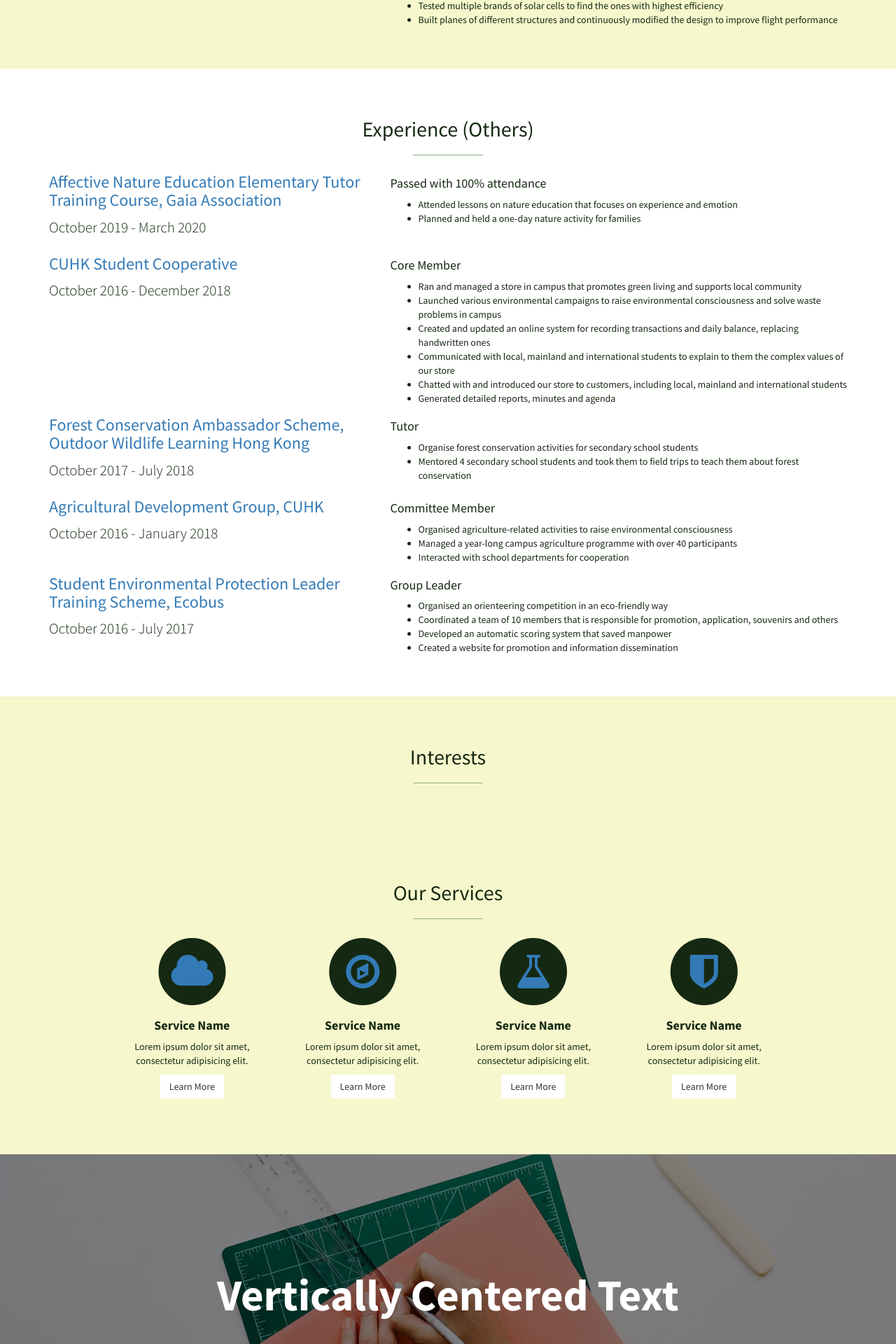
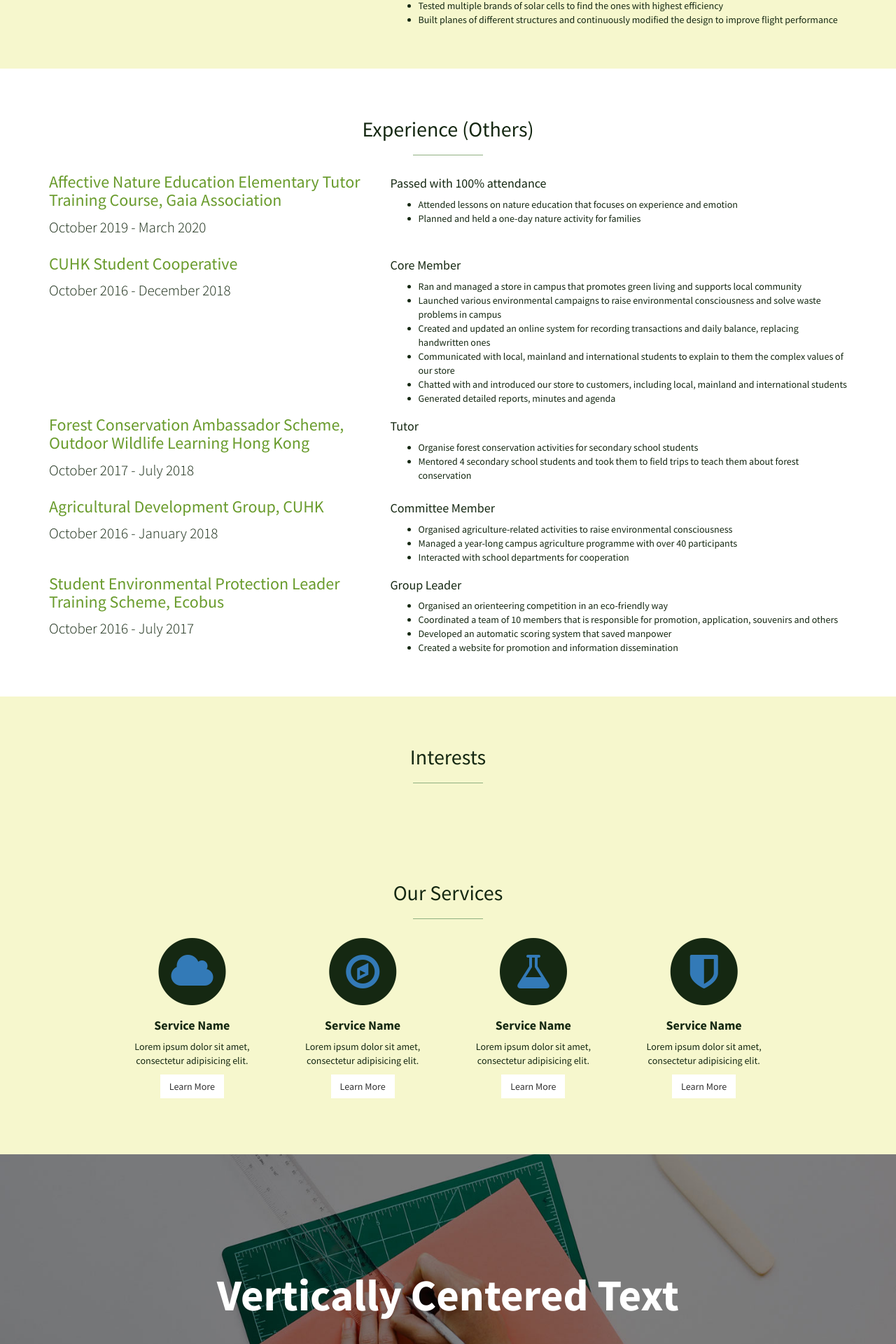
Before and after one commit to leelacceber/stylish-portfolio-jekyll-master, a Jekyll site: the page built from index.html, in a window 1280 px wide. Shown: the part 2319-4239 px from the top of the page at 70% size. Built offline with Jekyll 4.4.1, drawn with Linux system fonts in a browser that asks for light colours.

Commit message:
Update stylish-portfolio.css

```diff
--- a/css/stylish-portfolio.css
+++ b/css/stylish-portfolio.css
@@ -15,6 +15,13 @@ body {
 body {
     font-family: "Source Sans Pro","Helvetica Neue",Helvetica,Arial,sans-serif;
     color: #152812;
+}
+
+a {
+  color: #699b2c;
+}
+a:hover {
+  color: #2d4a1a;
 }
 
 .text-vertical-center {
```
